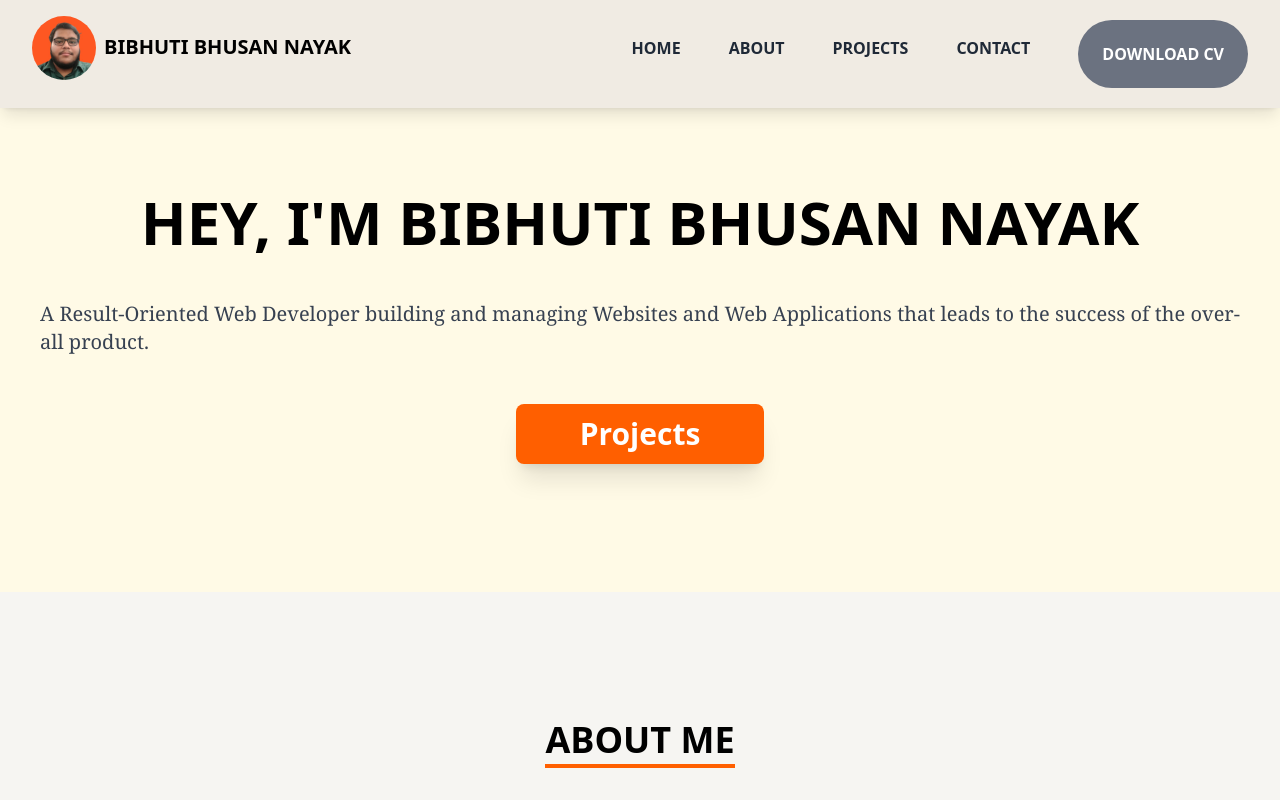
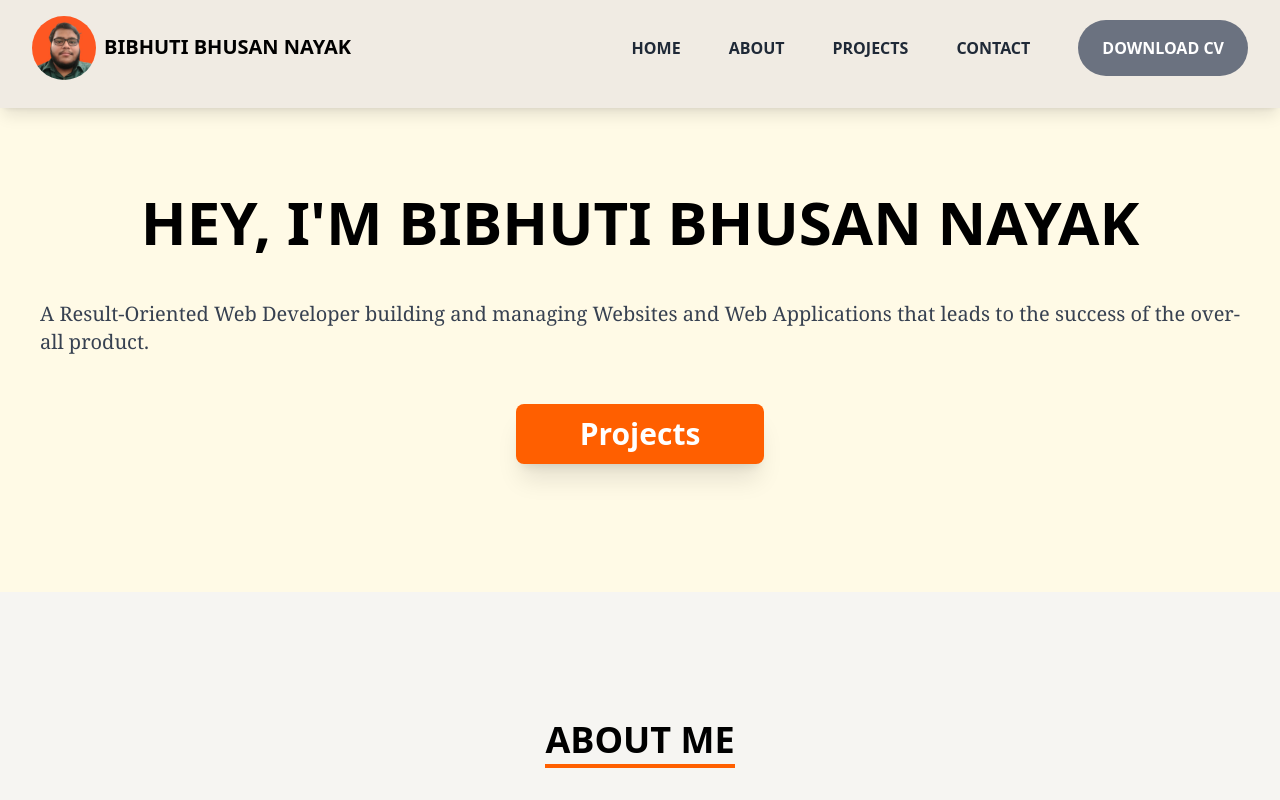
Before and after one commit to bibhuti147/portfolio-app, a React (Vite) app: page / in a window 1280 px wide. Shown: the top 800 px of the page. Built offline with nearby package versions, Linux system fonts and the light colour scheme.

Commit message:
13th change

```diff
--- a/src/components/Header.jsx
+++ b/src/components/Header.jsx
@@ -39,9 +39,11 @@ const Header = () => {
       </div>
       <div className="flex gap-4 md:gap-12">
         <div className="hidden md:block">{navList}</div>
-        <button className="hidden lg:block rounded-full px-6 my-1 text-base text-white bg-gray-500 hover:bg-[#FF5F00] hover:text-white font-bold focus:outline-none">
-          DOWNLOAD CV
-        </button>
+        <div className="-mt-1">
+          <button className="hidden lg:block rounded-full px-6 py-4 mt-2 text-base text-white bg-gray-500 hover:bg-[#FF5F00] hover:text-white font-bold focus:outline-none">
+            DOWNLOAD CV
+          </button>
+        </div>
         <button className="md:hidden" onClick={() => setIsopen(!isopen)}>
           <VscThreeBars size={30} />
         </button>
```
